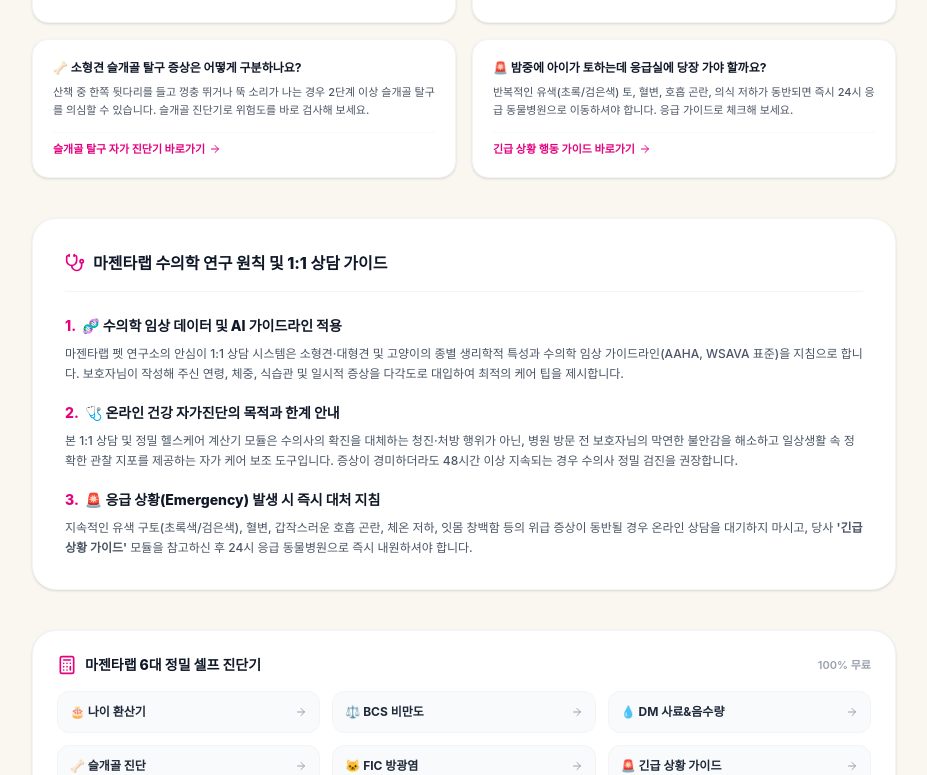
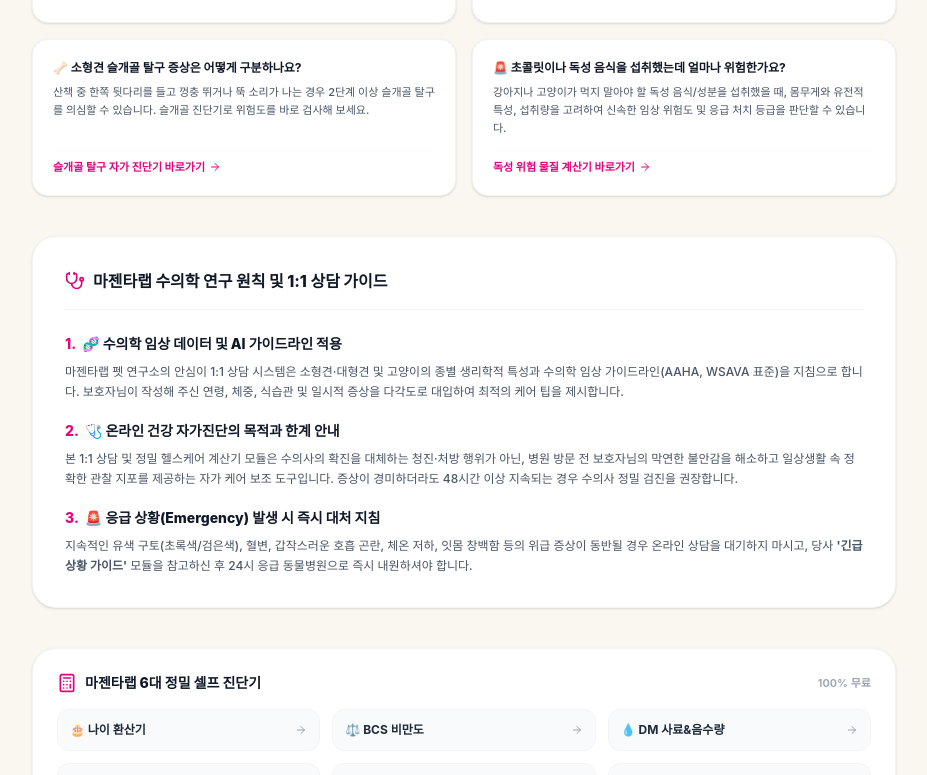
Before and after one commit to drivehihi-ctrl/magentalab-blog, a Next.js app: page /ask-ansimi in a window 1280 px wide. Shown: the part 1043-1818 px from the top of the page, without its empty margins (176-1103 px from the left). Built offline with nearby package versions, Linux system fonts and the light colour scheme; no server answers; a web font is replaced by a local one.

Commit message:
fix(ask-ansimi): update emergency calculator label to Toxic Food Substance Calculator

```diff
--- a/app/ask-ansimi/AskAnsimiClient.tsx
+++ b/app/ask-ansimi/AskAnsimiClient.tsx
@@ -29,10 +29,10 @@ const COMMON_FAQS = [
     linkText: '슬개골 탈구 자가 진단기'
   },
   {
-    q: '🚨 밤중에 아이가 토하는데 응급실에 당장 가야 할까요?',
-    a: '반복적인 유색(초록/검은색) 토, 혈변, 호흡 곤란, 의식 저하가 동반되면 즉시 24시 응급 동물병원으로 이동하셔야 합니다. 응급 가이드로 체크해 보세요.',
+    q: '🚨 초콜릿이나 독성 음식을 섭취했는데 얼마나 위험한가요?',
+    a: '강아지나 고양이가 먹지 말아야 할 독성 음식/성분을 섭취했을 때, 몸무게와 유전적 특성, 섭취량을 고려하여 신속한 임상 위험도 및 응급 처치 등급을 판단할 수 있습니다.',
     link: '/emergency-calculator',
-    linkText: '긴급 상황 행동 가이드'
+    linkText: '독성 위험 물질 계산기'
   }
 ];
 
@@ -293,7 +293,7 @@ export default function AskAnsimiClient() {
               <ArrowRight className="w-3 h-3 text-gray-400" />
             </Link>
             <Link href="/emergency-calculator" className="p-3 rounded-xl bg-gray-50 hover:bg-magenta/5 hover:text-[#E5007E] border border-gray-100 transition-all flex items-center justify-between">
-              <span>🚨 긴급 상황 가이드</span>
+              <span>🧪 독성 위험 물질 계산기</span>
               <ArrowRight className="w-3 h-3 text-gray-400" />
             </Link>
           </div>
```
